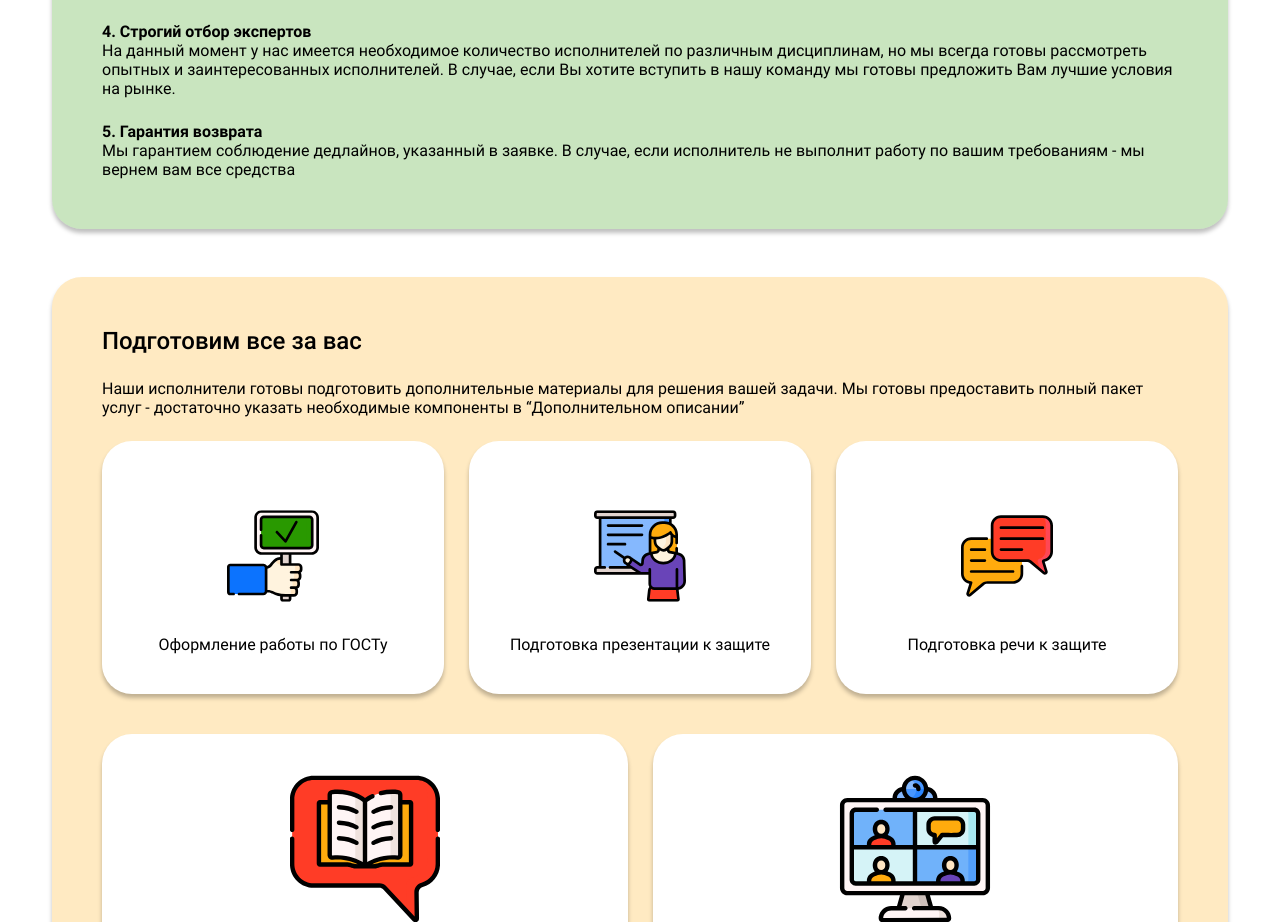
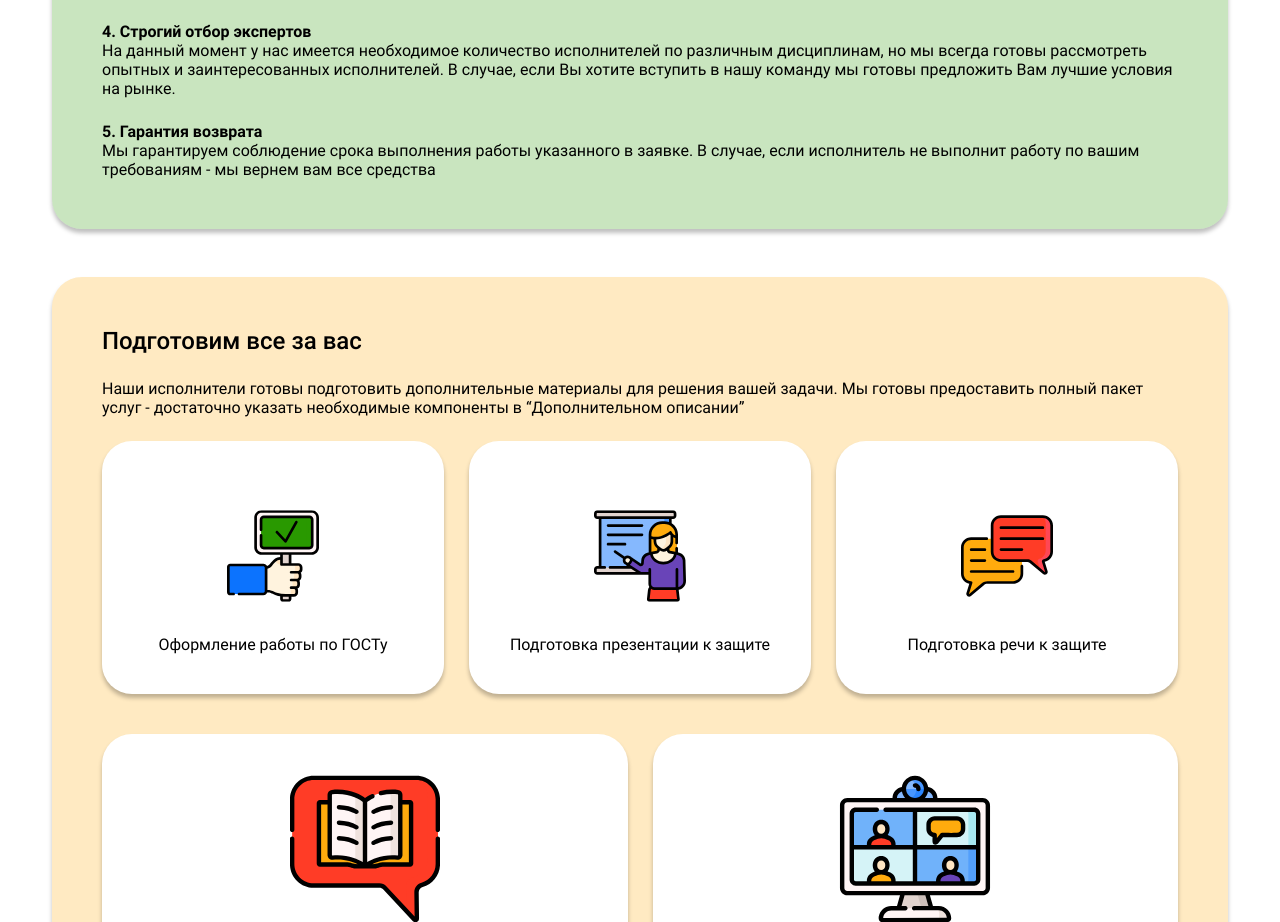
Before and after one commit to bezperesdach/bezperesdach_frontend, a Next.js app: page / in a window 1280 px wide. Shown: the part 2125-3047 px from the top of the page. Built offline with nearby package versions, Linux system fonts and the light colour scheme.

Commit message:
fix text

```diff
--- a/components/represents/represents.tsx
+++ b/components/represents/represents.tsx
@@ -27,8 +27,8 @@ export const Represents = () => {
             вступить в нашу команду мы готовы предложить Вам лучшие условия на рынке.
           </p>
           <p>
-            <strong>5. Гарантия возврата</strong> <br></br>Мы гарантием соблюдение дедлайнов, указанный в заявке. В случае, если
-            исполнитель не выполнит работу по вашим требованиям - мы вернем вам все средства
+            <strong>5. Гарантия возврата</strong> <br></br>Мы гарантируем соблюдение срока выполнения работы указанного в заявке. В
+            случае, если исполнитель не выполнит работу по вашим требованиям - мы вернем вам все средства
           </p>
         </div>
       </div>
```
